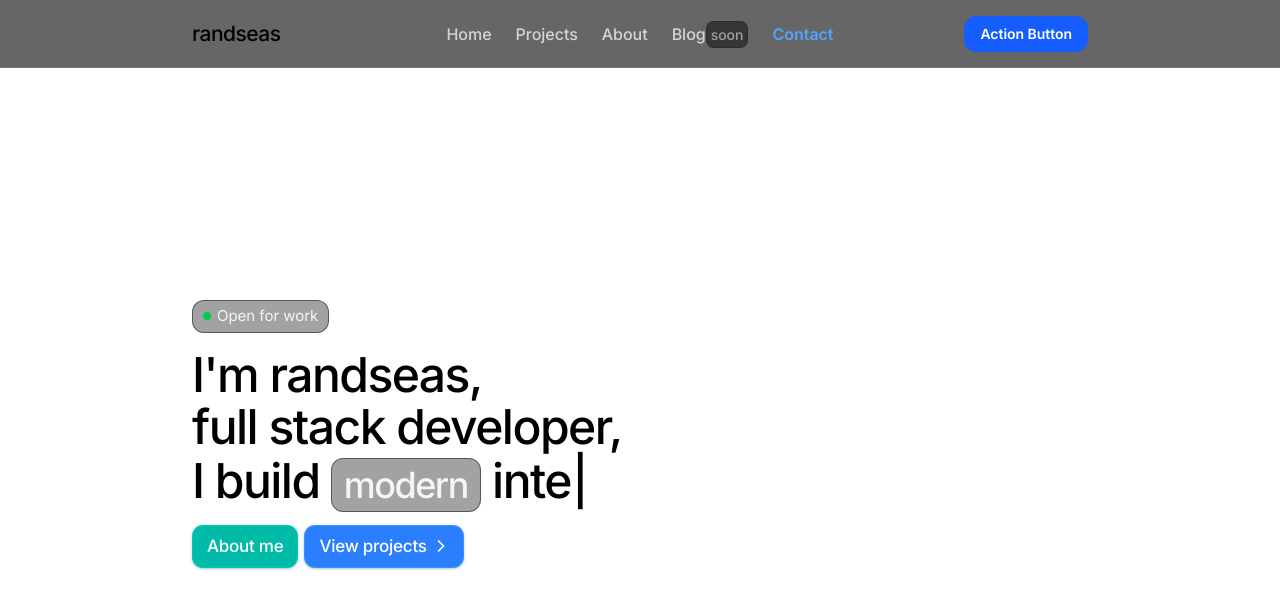
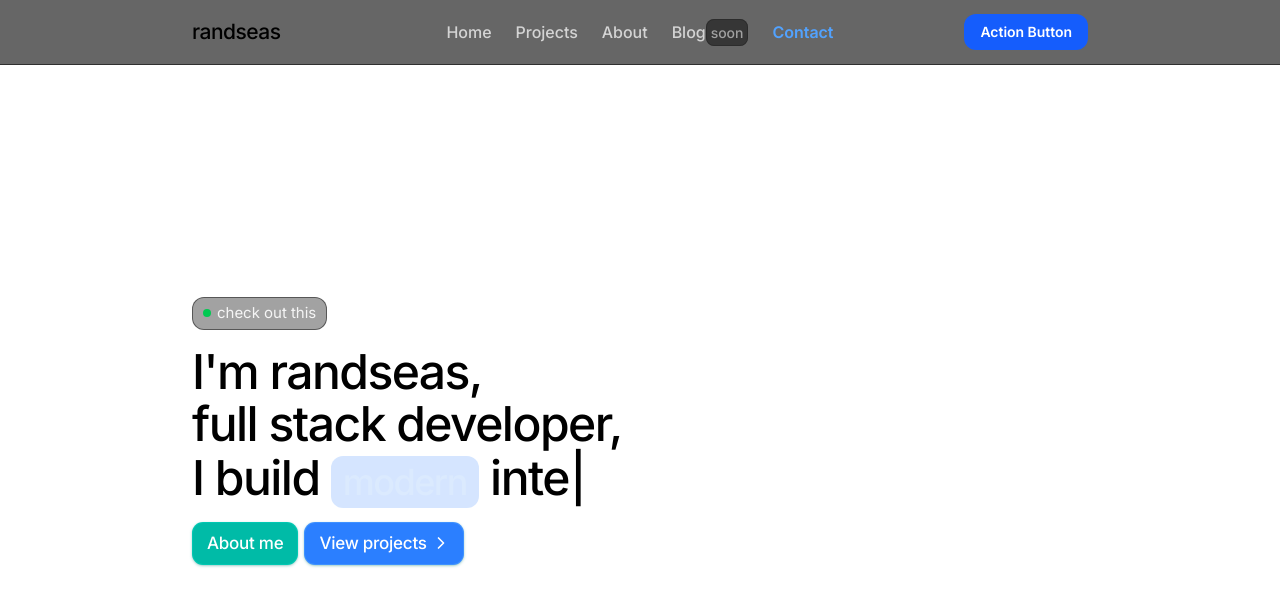
Before and after one commit to randseas/portfolio, a Next.js app: page / in a window 1280 px wide. Shown: the top 608 px of the page. Built offline with nearby package versions, Linux system fonts and the light colour scheme.

Commit message:
fix: update header height and improve styling; modify text in Home component

```diff
--- a/app/page.tsx
+++ b/app/page.tsx
@@ -16,7 +16,7 @@ export default function Home() {
             <div className="flex flex-row items-center space-x-1.5 border border-neutral-800/60 bg-neutral-900/40 rounded-xl px-2.5 py-1">
               <span className="rounded-full w-2 h-2 bg-green-500"></span>
               <span className="text-[15px] font-normal text-neutral-100">
-                Open for work
+                check out this
               </span>
             </div>
             <h1 className="flex flex-col items-start text-start justify-start text-5xl leading-13 font-medium tracking-[-0.032em]">
@@ -26,9 +26,9 @@ export default function Home() {
                 <TypewriterComponent
                   options={{
                     strings: [
-                      "I build <span class='px-3 py-1 text-4xl border border-neutral-800/60 bg-neutral-900/40 text-neutral-100 rounded-xl'>scalable</span> apps.",
-                      "I build <span class='px-3 py-1 text-4xl border border-neutral-800/60 bg-neutral-900/40 text-neutral-100 rounded-xl'>modern</span> interfaces.",
-                      "I build <span class='px-3 py-1 text-4xl border border-neutral-800/60 bg-neutral-900/40 text-neutral-100 rounded-xl'>performant</span> backends.",
+                      "I build <span class='px-3 py-1 text-4xl bg-teal-500/20 text-teal-100 rounded-xl'>scalable</span> apps.",
+                      "I build <span class='px-3 py-1 text-4xl bg-blue-500/20 text-blue-100 rounded-xl'>modern</span> interfaces.",
+                      "I build <span class='px-3 py-1 text-4xl bg-red-500/20 text-red-100 rounded-xl'>performant</span> backends.",
                     ],
                     autoStart: true,
                     loop: true,
--- a/components/common/header.tsx
+++ b/components/common/header.tsx
@@ -4,7 +4,7 @@ import React from "react";
 export default function Header() {
   const router = useRouter();
   return (
-    <header className="sticky top-0 h-17 grid grid-cols-3 items-center justify-between w-full border-b border-white/10 bg-black/60 backdrop-blur-md px-48">
+    <header className="sticky z-8888 top-0 h-16.25 grid grid-cols-3 items-center justify-between w-full border-b border-neutral-900/70 bg-black/60 backdrop-blur-md px-48">
       {/* Logo */}
       <div className="flex items-center justify-start">
         <a onClick={() => router.push("/")}>
```
